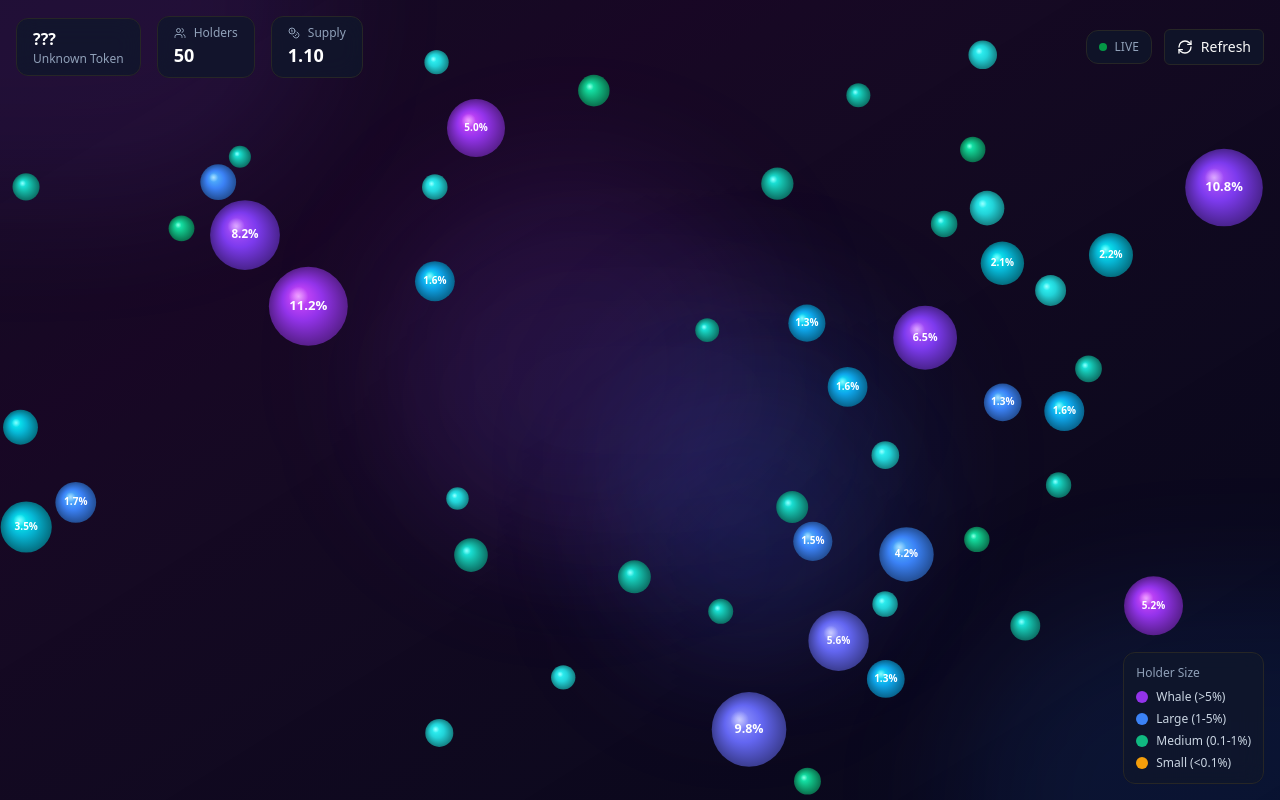
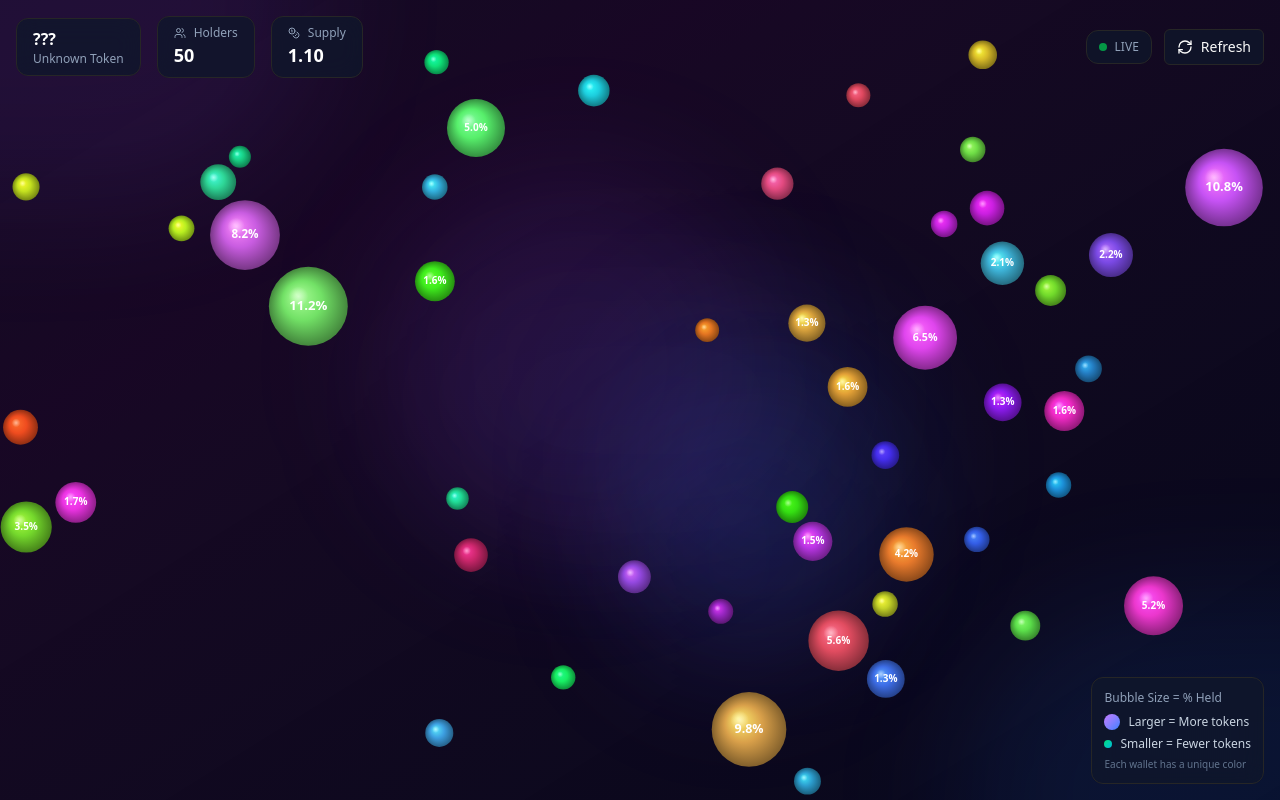
Before and after one commit to EchoWebLV/Bubbles-Live, a Next.js app: page / in a window 1280 px wide. Built offline with nearby package versions, Linux system fonts and the light colour scheme; no server answers.

Commit message:
unique colors

```diff
--- a/src/app/api/holders/route.ts
+++ b/src/app/api/holders/route.ts
@@ -219,7 +219,7 @@ export async function GET(request: NextRequest) {
         balance: h.amount,
         percentage,
         radius: calculateRadius(percentage),
-        color: getHolderColor(percentage),
+        color: getHolderColor(percentage, h.owner),
       };
     });
 
--- a/src/components/bubble-map/BubbleMap.tsx
+++ b/src/components/bubble-map/BubbleMap.tsx
@@ -257,26 +257,21 @@ export function BubbleMap({ tokenAddress }: BubbleMapProps) {
         transition={{ delay: 0.5 }}
         className="absolute bottom-4 right-4 bg-slate-900/80 backdrop-blur-md rounded-xl p-3 border border-slate-700/50 z-10"
       >
-        <div className="text-xs text-slate-400 mb-2 font-medium">Holder Size</div>
-        <div className="space-y-1.5">
-          <LegendItem color="#9333ea" label="Whale (>5%)" />
-          <LegendItem color="#3b82f6" label="Large (1-5%)" />
-          <LegendItem color="#10b981" label="Medium (0.1-1%)" />
-          <LegendItem color="#f59e0b" label="Small (<0.1%)" />
+        <div className="text-xs text-slate-400 mb-2 font-medium">Bubble Size = % Held</div>
+        <div className="space-y-1.5 text-xs text-slate-300">
+          <div className="flex items-center gap-2">
+            <div className="w-4 h-4 rounded-full bg-gradient-to-br from-purple-400 to-blue-500" />
+            <span>Larger = More tokens</span>
+          </div>
+          <div className="flex items-center gap-2">
+            <div className="w-2 h-2 rounded-full bg-gradient-to-br from-green-400 to-cyan-500" />
+            <span>Smaller = Fewer tokens</span>
+          </div>
+          <div className="text-slate-500 text-[10px] mt-1">
+            Each wallet has a unique color
+          </div>
         </div>
       </motion.div>
     </div>
   );
 }
-
-function LegendItem({ color, label }: { color: string; label: string }) {
-  return (
-    <div className="flex items-center gap-2 text-xs">
-      <div
-        className="w-3 h-3 rounded-full"
-        style={{ backgroundColor: color }}
-      />
-      <span className="text-slate-300">{label}</span>
-    </div>
-  );
-}
--- a/src/components/bubble-map/types.ts
+++ b/src/components/bubble-map/types.ts
@@ -51,25 +51,73 @@ export const DEFAULT_CONFIG: BubbleMapConfig = {
   centerStrength: 0.003,
 };
 
-// Color palette for bubbles based on percentage
-export const BUBBLE_COLORS = {
-  whale: ["#9333ea", "#7c3aed", "#6366f1"], // Purple for top holders (>5%)
-  large: ["#3b82f6", "#0ea5e9", "#06b6d4"], // Blue for large holders (1-5%)
-  medium: ["#10b981", "#14b8a6", "#22d3d8"], // Teal for medium holders (0.1-1%)
-  small: ["#f59e0b", "#f97316", "#ef4444"], // Orange/Red for small holders (<0.1%)
-};
+/**
+ * Generate a unique color based on wallet address
+ * Uses a hash of the address to create a deterministic HSL color
+ */
+export function getHolderColor(percentage: number, address: string): string {
+  // Simple hash function for the address
+  let hash = 0;
+  for (let i = 0; i < address.length; i++) {
+    const char = address.charCodeAt(i);
+    hash = ((hash << 5) - hash) + char;
+    hash = hash & hash; // Convert to 32bit integer
+  }
 
-export function getHolderColor(percentage: number): string {
+  // Use hash to generate HSL values
+  // Hue: full range (0-360) for variety
+  const hue = Math.abs(hash % 360);
+
+  // Saturation: 65-90% for vibrant colors
+  const saturation = 65 + Math.abs((hash >> 8) % 25);
+
+  // Lightness: adjust based on holder size for visibility
+  // Bigger holders (whales) are slightly brighter
+  let lightness = 50;
   if (percentage >= 5) {
-    return BUBBLE_COLORS.whale[Math.floor(Math.random() * BUBBLE_COLORS.whale.length)];
+    lightness = 55 + Math.abs((hash >> 16) % 10); // 55-65%
+  } else if (percentage >= 1) {
+    lightness = 50 + Math.abs((hash >> 16) % 10); // 50-60%
+  } else {
+    lightness = 45 + Math.abs((hash >> 16) % 15); // 45-60%
   }
-  if (percentage >= 1) {
-    return BUBBLE_COLORS.large[Math.floor(Math.random() * BUBBLE_COLORS.large.length)];
+
+  return hslToHex(hue, saturation, lightness);
+}
+
+/**
+ * Convert HSL to Hex color
+ */
+function hslToHex(h: number, s: number, l: number): string {
+  s /= 100;
+  l /= 100;
+
+  const c = (1 - Math.abs(2 * l - 1)) * s;
+  const x = c * (1 - Math.abs((h / 60) % 2 - 1));
+  const m = l - c / 2;
+
+  let r = 0, g = 0, b = 0;
+
+  if (0 <= h && h < 60) {
+    r = c; g = x; b = 0;
+  } else if (60 <= h && h < 120) {
+    r = x; g = c; b = 0;
+  } else if (120 <= h && h < 180) {
+    r = 0; g = c; b = x;
+  } else if (180 <= h && h < 240) {
+    r = 0; g = x; b = c;
+  } else if (240 <= h && h < 300) {
+    r = x; g = 0; b = c;
+  } else if (300 <= h && h < 360) {
+    r = c; g = 0; b = x;
   }
-  if (percentage >= 0.1) {
-    return BUBBLE_COLORS.medium[Math.floor(Math.random() * BUBBLE_COLORS.medium.length)];
-  }
-  return BUBBLE_COLORS.small[Math.floor(Math.random() * BUBBLE_COLORS.small.length)];
+
+  const toHex = (n: number) => {
+    const hex = Math.round((n + m) * 255).toString(16);
+    return hex.length === 1 ? '0' + hex : hex;
+  };
+
+  return `#${toHex(r)}${toHex(g)}${toHex(b)}`;
 }
 
 export function calculateRadius(
```
